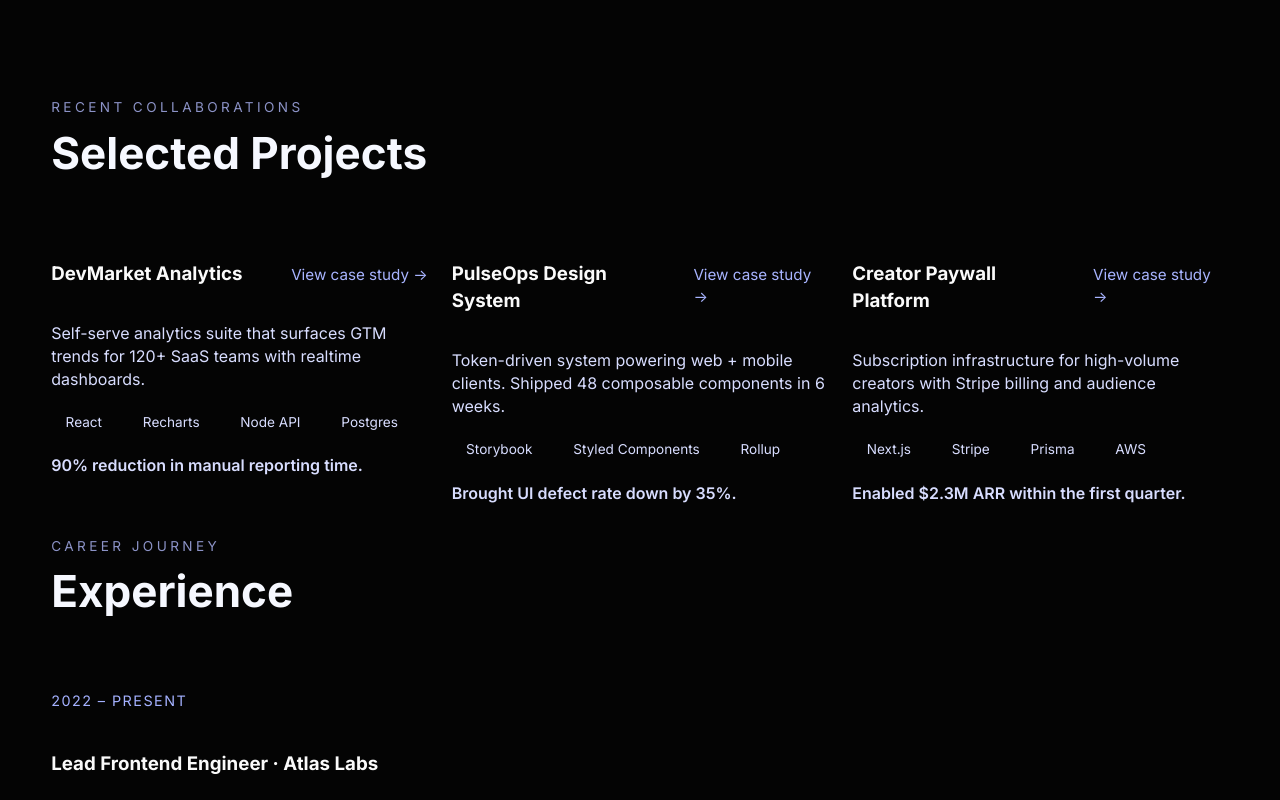
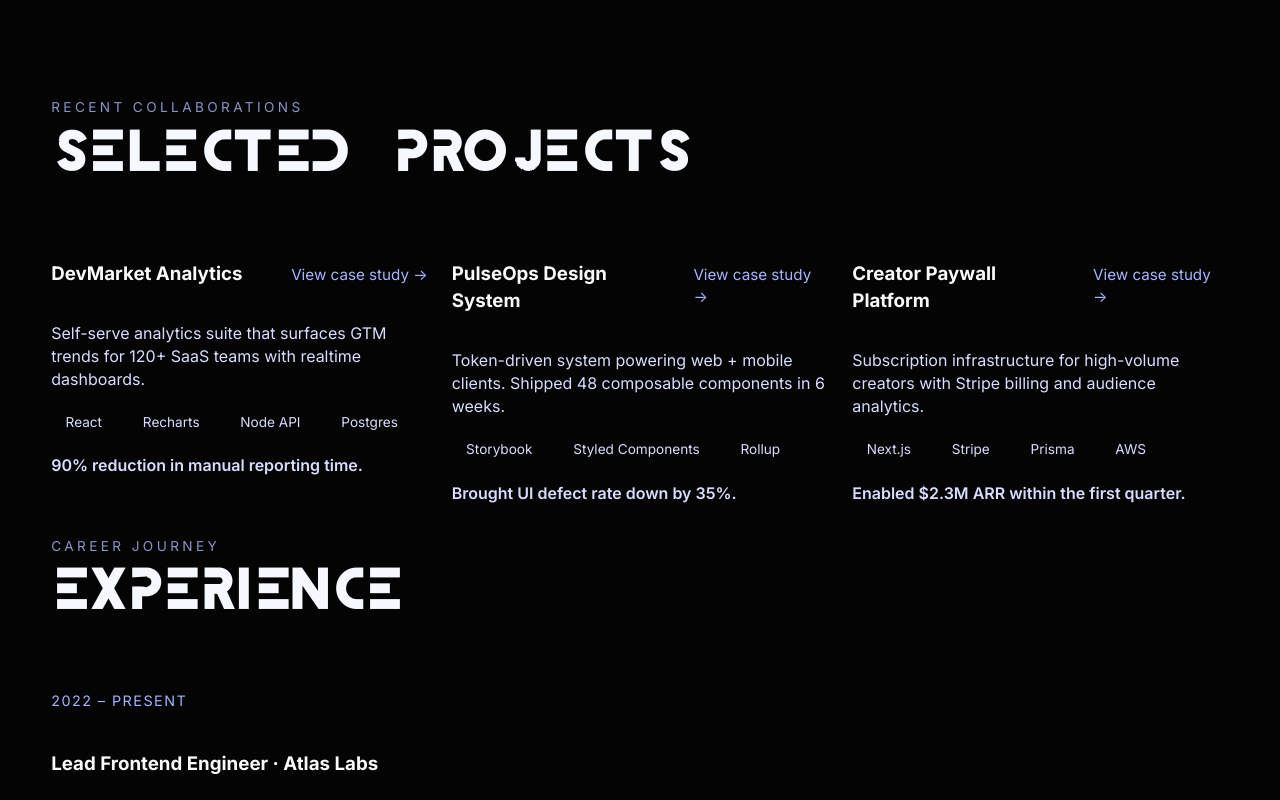
Before and after one commit to Dev-G29/portfolio, a React (Create React App) app: page / in a window 1280 px wide. Shown: the part 800-1600 px from the top of the page. Built offline with nearby package versions, Linux system fonts and the light colour scheme; no server answers.

Commit message:
font change

```diff
--- a/src/App.css
+++ b/src/App.css
@@ -1,4 +1,11 @@
 @import url('https://fonts.googleapis.com/css2?family=DM+Sans:wght@400;500;600&family=Inter:wght@400;500;600;700&family=Poppins:wght@600;700;800&display=swap');
+
+@font-face {
+  font-family: 'Bio Weapon';
+  src: url('BIOWEAPON.ttf') format('truetype');
+  font-weight: normal;
+  font-style: normal;
+}
 
 :root {
   font-family: 'Inter', 'DM Sans', system-ui, -apple-system, BlinkMacSystemFont,
@@ -292,6 +299,8 @@ body {
   font-size: clamp(2rem, 4vw, 2.75rem);
   color: var(--text-heading);
   transition: color 0.3s ease;
+  font-family: 'Bio Weapon', sans-serif !important;
+
 }
 
 .core-skills-heading {
```
Also changed, not shown: src/BIOWEAPON.ttf (added).
